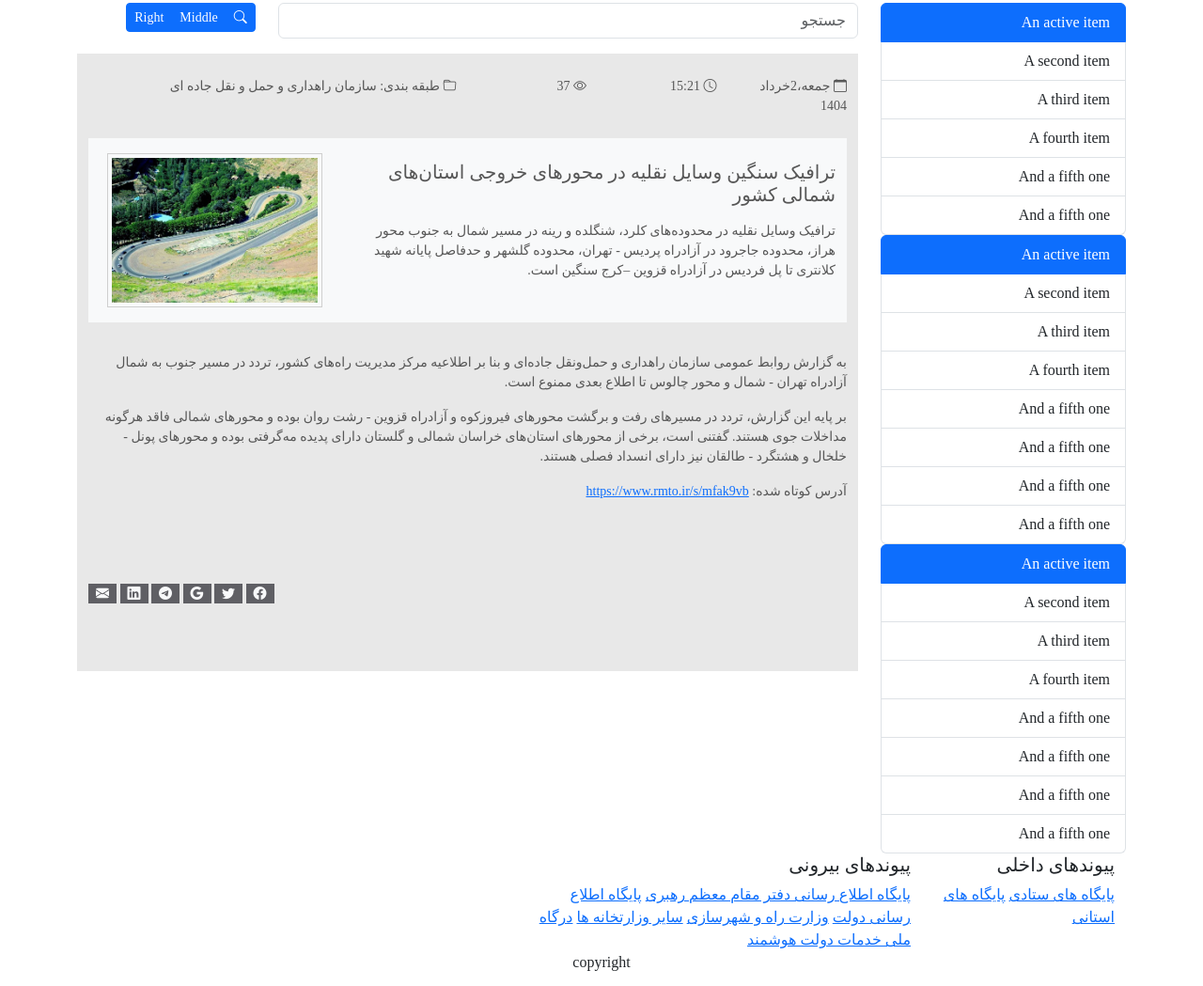
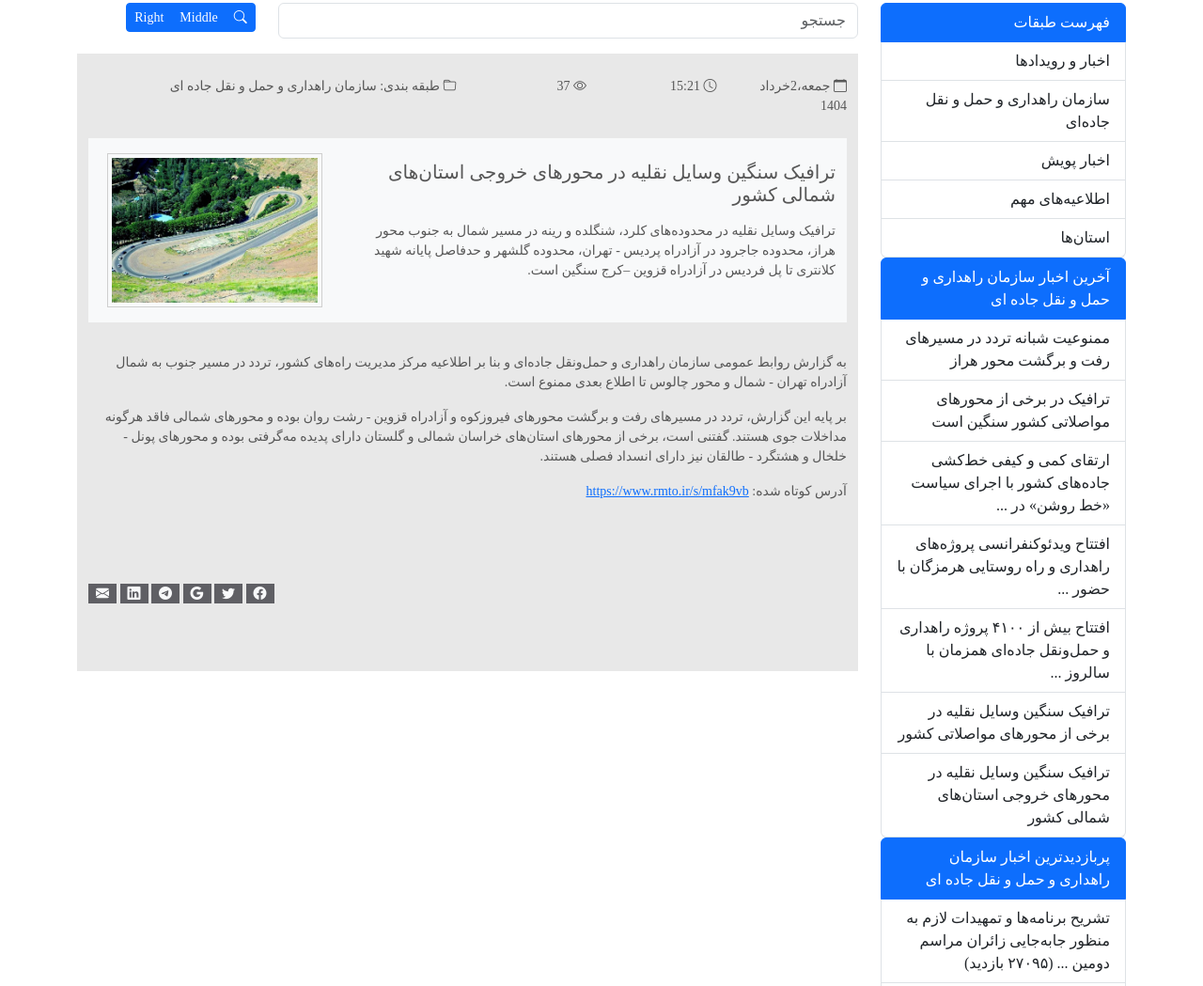
Before and after one commit to shrjld/my-rmto-main, a plain HTML site: page index.html in a window 1280 px wide. Shown: the part 276-1325 px from the top of the page at 94% size. Drawn offline with nearby package versions, Linux system fonts and the light colour scheme; a small style sheet from the web is missing.

Commit message:
sidebar1

```diff
--- a/index.html
+++ b/index.html
@@ -82,32 +82,43 @@
         <div class="row">
             <div class="col-md-3">
                 <ul class="list-group ">
-                    <li class="list-group-item active" aria-current="true">An active item</li>
-                    <li class="list-group-item">A second item</li>
-                    <li class="list-group-item">A third item</li>
-                    <li class="list-group-item">A fourth item</li>
-                    <li class="list-group-item">And a fifth one</li>
-                    <li class="list-group-item">And a fifth one</li>
+                    <li class="list-group-item active" aria-current="true">فهرست طبقات</li>
+                    <li class="list-group-item">اخبار و رویدادها</li>
+                    <li class="list-group-item">سازمان راهداری و حمل و نقل جاده‌ای</li>
+                    <li class="list-group-item">اخبار پویش</li>
+                    <li class="list-group-item">اطلاعیه‌های مهم</li>
+                    <li class="list-group-item">استان‌ها</li>
                 </ul>
                 <ul class="list-group">
-                    <li class="list-group-item active" aria-current="true">An active item</li>
-                    <li class="list-group-item">A second item</li>
-                    <li class="list-group-item">A third item</li>
-                    <li class="list-group-item">A fourth item</li>
-                    <li class="list-group-item">And a fifth one</li>
-                    <li class="list-group-item">And a fifth one</li>
-                    <li class="list-group-item">And a fifth one</li>
-                    <li class="list-group-item">And a fifth one</li>
+                    <li class="list-group-item active" aria-current="true">آخرین اخبار سازمان راهداری و حمل و نقل جاده
+                        ای</li>
+                    <li class="list-group-item">ممنوعیت شبانه تردد در مسیرهای رفت و برگشت محور هراز</li>
+                    <li class="list-group-item">ترافیک در برخی از محورهای مواصلاتی کشور سنگین است</li>
+                    <li class="list-group-item">ارتقای کمی و کیفی خط‌کشی جاده‌های کشور با اجرای سیاست «خط روشن» در ...
+                    </li>
+                    <li class="list-group-item">افتتاح ویدئوکنفرانسی پروژه‌های راهداری و راه روستایی هرمزگان با حضور ...
+                    </li>
+                    <li class="list-group-item">افتتاح بیش از ۴۱۰۰ پروژه راهداری و حمل‌ونقل جاده‌ای همزمان با سالروز ...
+                    </li>
+                    <li class="list-group-item">ترافیک سنگین وسایل نقلیه در برخی از محورهای مواصلاتی کشور</li>
+                    <li class="list-group-item">ترافیک سنگین وسایل نقلیه در محورهای خروجی استان‌های شمالی کشور</li>
                 </ul>
                 <ul class="list-group">
-                    <li class="list-group-item active" aria-current="true">An active item</li>
-                    <li class="list-group-item">A second item</li>
-                    <li class="list-group-item">A third item</li>
-                    <li class="list-group-item">A fourth item</li>
-                    <li class="list-group-item">And a fifth one</li>
-                    <li class="list-group-item">And a fifth one</li>
-                    <li class="list-group-item">And a fifth one</li>
-                    <li class="list-group-item">And a fifth one</li>
+                    <li class="list-group-item active" aria-current="true">پربازدیدترین اخبار سازمان راهداری و حمل و نقل
+                        جاده ای</li>
+                    <li class="list-group-item">تشریح برنامه‌ها و تمهیدات لازم به منظور جابه‌جایی زائران مراسم دومین ...
+                        (۲۷۰۹۵ بازدید)</li>
+                    <li class="list-group-item">آزمون متقاضیان تاسیس شرکت های حمل و نقل بین المللی کالا 29 مهرماه ...
+                        (۶۵۱۴ بازدید)</li>
+                    <li class="list-group-item">معاون وزیر و رئیس سازمان راهداری و حمل و نقل جاده‌ای منصوب شد (۳۷۳۸
+                        بازدید)</li>
+                    <li class="list-group-item">راهداری باید جزء مشاغل حاکمیتی محسوب شود نه تصدی‌گری/ لزوم همراهی و ...
+                        (۲۶۶۸ بازدید)</li>
+                    <li class="list-group-item">توقف صدور بارنامه برای کامیون‌ها به مقصد استان‌های برف‌گیر‌/اتوبوس‌ها
+                        ... (۲۵۷۹ بازدید)</li>
+                    <li class="list-group-item">صدور احکام نیروهای مشمول قانون مدیریت خدمات کشوری شاغل در ستاد مرکزی
+                        (۲۵۷۰ بازدید)</li>
+                    <li class="list-group-item">نرخ تن کیلومتر از امروز در سراسر کشور بروزرسانی شد (۲۱۹۰ بازدید)</li>
                 </ul>
             </div>
             <div class="col-md-9">
```
